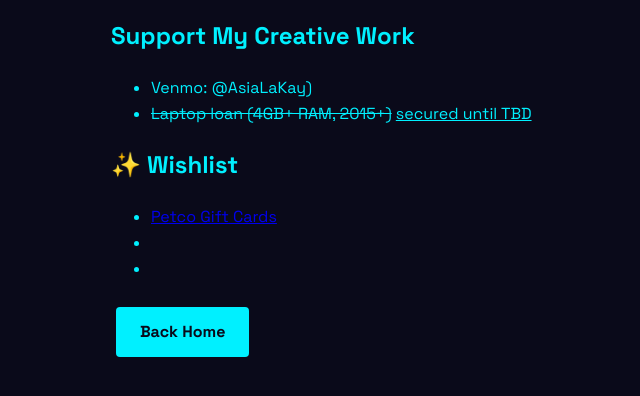
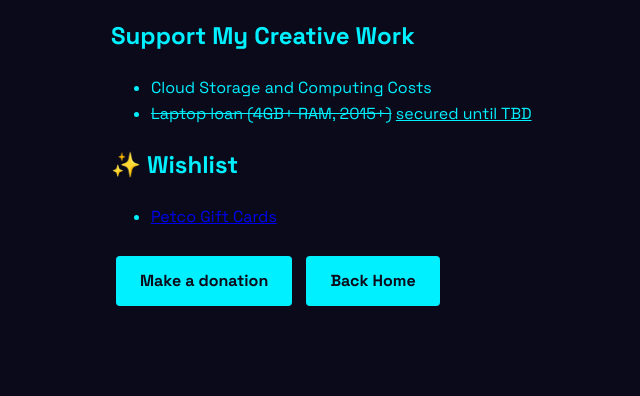
Before and after one commit to asiakay/asia-lakay-hub, a plain HTML site: page mutual-aid.html in a window 1280 px wide. Shown: the part 114-510 px from the top of the page, without its empty margins (129-769 px from the left). Drawn offline with Linux system fonts and the light colour scheme.

Commit message:
🔆🗃️ Updated with Glitch

```diff
--- a/mutual-aid.html
+++ b/mutual-aid.html
@@ -10,17 +10,20 @@
 
     <h2>Support My Creative Work</h2>
     <ul>
-      <li>Venmo: @AsiaLaKay)</li>
+      <li>Cloud Storage and Computing Costs</li>
       <li><del>Laptop loan (4GB+ RAM, 2015+)</del> <ins>secured until TBD</ins></li>
     </ul>
 
     <h2>✨ Wishlist</h2>
     <ul>
       <li><a href="https://www.petco.com/shop/en/petcostore/c/gift-card">Petco Gift Cards</a></li>
-      <li></li>
-      <li></li>
     </ul>
 
+
+
+
+    <a href="https://checkout.square.site/merchant/4JQ2BTCS7FQ4K/checkout/2TX2SJK2PYUS747UTSB2IBSY
+" class="cta">Make a donation</a>
     <a href="/" class="cta">Back Home</a>
   </div>
 </body>
```
Also changed, not shown: index.html (+4 -2 lines).
